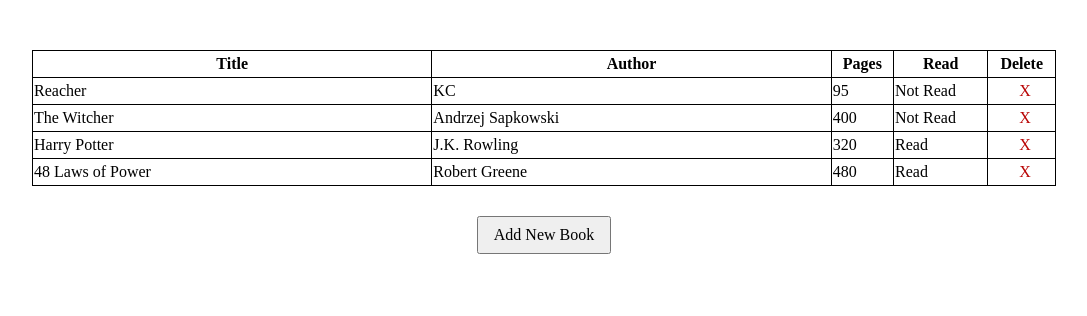
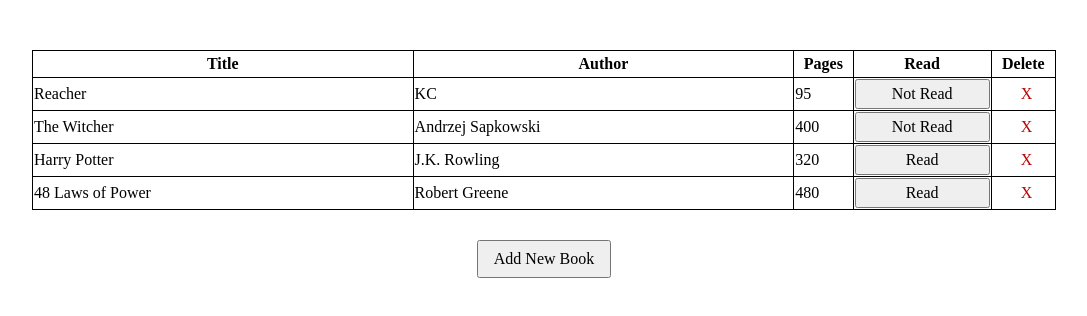
Before and after one commit to xKChan/libAppNew, a plain HTML site: page index.html in a window 1280 px wide. Shown: the whole page, without its empty margins (96-1183 px from the left). Drawn offline with Linux system fonts and the light colour scheme.

Commit message:
added a button that toggles the read status to read or not read.  Made a dummy lib array which hold the dummy books.  added a new function that adds the dummy books to the lib app

```diff
--- a/script.js
+++ b/script.js
@@ -1,35 +1,43 @@
 let libraryContainer = document.querySelector('.libraryContainer');
 
-const myLibrary = [
+const myLibrary = [];
+const dummyLib = [
   {
     title: 'Reacher',
     author: 'KC',
     pages: 95,
     read: 'Not Read',
-    id: 'daa5d7jb-8060-9846-c2e9-1711d5e07bd1',
   },
   {
     title: 'The Witcher',
     author: 'Andrzej Sapkowski',
     pages: 400,
     read: 'Not Read',
-    id: 'daa5d7db-8060-9846-c2e9-1711d5e05bd5',
   },
   {
     title: 'Harry Potter',
     author: 'J.K. Rowling',
     pages: 320,
     read: 'Read',
-    id: 'daa5d7jb-8060-9846-c2e9-1711d5e07bd2',
   },
   {
     title: '48 Laws of Power',
     author: 'Robert Greene',
     pages: 480,
     read: 'Read',
-    id: 'dab5d7db-8060-9846-c2f9-1711g5e05bd9',
   },
 ];
+
+function fillDummyLib() {
+  for (let i = 0; i < dummyLib.length; i++) {
+    let title = dummyLib[i].title;
+    let author = dummyLib[i].author;
+    let pages = dummyLib[i].pages;
+    let read = dummyLib[i].read;
+
+    addBookToLibrary(title, author, pages, read);
+  }
+}
 
 function Book(title, author, pages, read, id) {
   this.title = title;
@@ -44,8 +52,7 @@
 }
 
 Book.prototype.readStatus = function () {
-  this.info();
-  if ((this.read = 'Read')) {
+  if (this.read == 'Read') {
     return (this.read = 'Not Read');
   } else {
     return (this.read = 'Read');
@@ -91,22 +98,26 @@
     const bookAuthor = document.createElement('td');
     const bookPages = document.createElement('td');
     const bookRead = document.createElement('td');
+    const bookReadButton = document.createElement('button');
     const bookDelete = document.createElement('td');
     const deleteSymbol = document.createElement('span');
 
     bookTitle.classList.add('minWidthTitleAuth');
     bookAuthor.classList.add('minWidthTitleAuth');
     bookDelete.classList.add('deleteContainer');
+    bookReadButton.classList.add('toggleButton');
     deleteSymbol.classList.add('centerX');
 
     let getLibraryBook = myLibrary[i];
     bookTitle.textContent = getLibraryBook.title;
     bookAuthor.textContent = getLibraryBook.author;
     bookPages.textContent = getLibraryBook.pages;
-    bookRead.textContent = getLibraryBook.read;
+    bookReadButton.textContent = getLibraryBook.read;
     deleteSymbol.textContent = 'X';
     deleteSymbol.setAttribute('data-id', getLibraryBook.id);
+    bookReadButton.setAttribute('data-id', getLibraryBook.id);
 
+    bookRead.append(bookReadButton);
     bookDelete.append(deleteSymbol);
 
     bookContainer.append(
@@ -119,6 +130,7 @@
     bookTableBody.appendChild(bookContainer);
   }
   deleteBook();
+  toggleReadStatus();
 }
 
 function addBook() {
@@ -194,5 +206,22 @@
   });
 }
 
+function toggleReadStatus() {
+  const getStatusToggle = document.querySelectorAll('.toggleButton');
+
+  getStatusToggle.forEach(e => {
+    e.addEventListener('click', () => {
+      for (let i = 0; i < myLibrary.length; i++) {
+        if (e.dataset.id == myLibrary[i].id) {
+          myLibrary[i].readStatus();
+        }
+      }
+      clearPage();
+      displayBooks();
+    });
+  });
+}
+
+fillDummyLib();
 displayBooks();
 addBook();
--- a/style.css
+++ b/style.css
@@ -65,6 +65,7 @@
 .minWidthTitleAuth {
   min-width: 270px;
 }
+
 table {
   margin-top: 50px;
   width: 100%;
@@ -81,6 +82,13 @@
   margin: 30px auto 0px;
   display: block;
 }
+
+.toggleButton {
+  margin: 0 auto;
+  width: 100%;
+  min-width: 95px;
+}
+
 .newBookBtn {
   padding: 5px 15px;
 }
```
